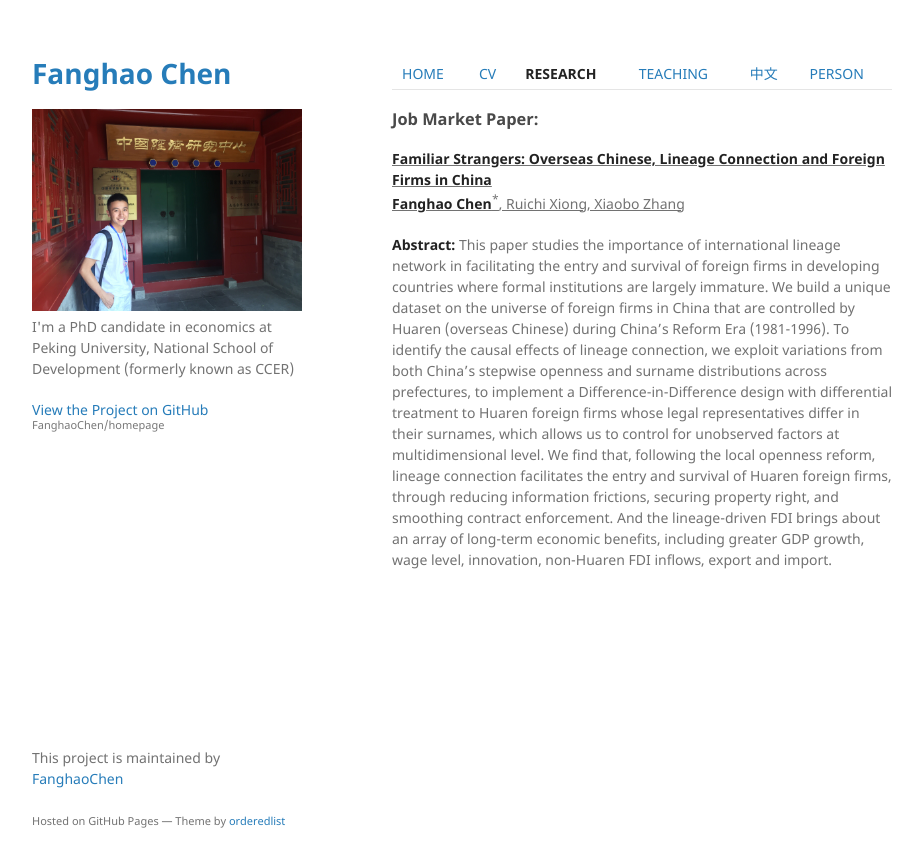
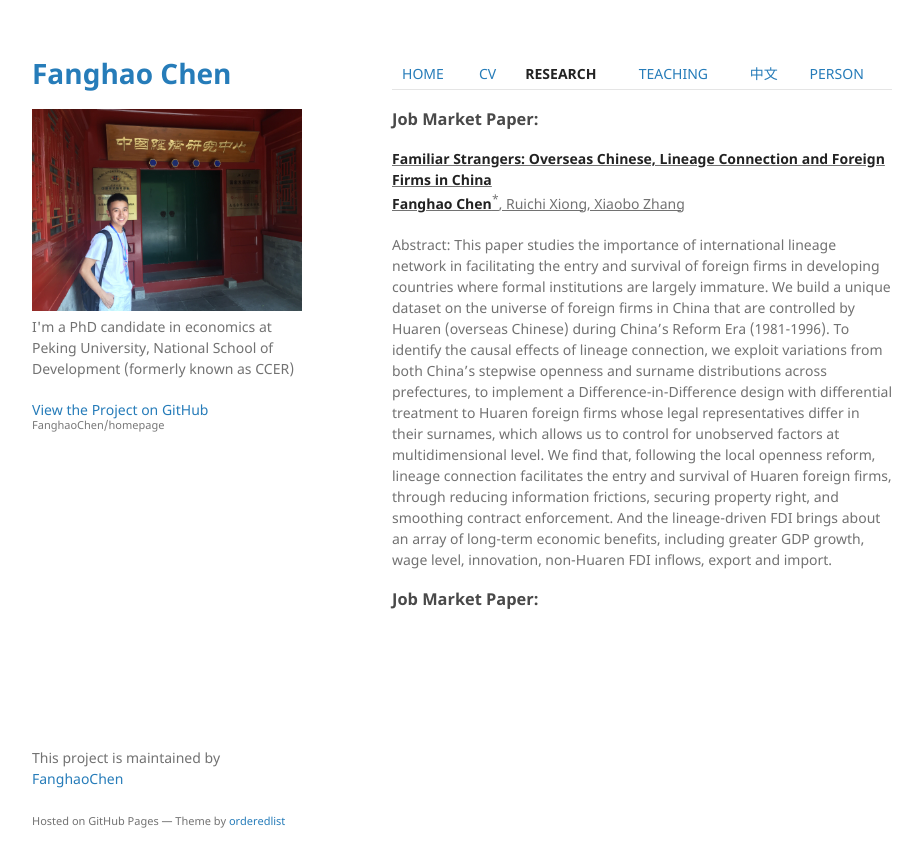
Before and after one commit to FanghaoChen/homepage, a Jekyll site: the page built from research.md, in a window 1280 px wide. Shown: the top 867 px of the page, without its empty margins (178-1100 px from the left). Built offline with Jekyll 4.4.1, drawn with Linux system fonts in a browser that asks for light colours.

Commit message:
Update research.md

```diff
--- a/research.md
+++ b/research.md
@@ -9,4 +9,6 @@ layout: default
 <ins>**Familiar Strangers: Overseas Chinese, Lineage Connection and Foreign Firms in China** <ins> <br/>
 **Fanghao Chen**<sup>*</sup>, Ruichi Xiong, Xiaobo Zhang
 
-**Abstract:** This paper studies the importance of international lineage network in facilitating the entry and survival of foreign firms in developing countries where formal institutions are largely immature. We build a unique dataset on the universe of foreign firms in China that are controlled by Huaren (overseas Chinese) during China’s Reform Era (1981-1996). To identify the causal effects of lineage connection, we exploit variations from both China’s stepwise openness and surname distributions across prefectures, to implement a Difference-in-Difference design with differential treatment to Huaren foreign firms whose legal representatives differ in their surnames, which allows us to control for unobserved factors at multidimensional level. We find that, following the local openness reform, lineage connection facilitates the entry and survival of Huaren foreign firms, through reducing information frictions, securing property right, and smoothing contract enforcement. And the lineage-driven FDI brings about an array of long-term economic benefits, including greater GDP growth, wage level, innovation, non-Huaren FDI inflows, export and import.
+Abstract: This paper studies the importance of international lineage network in facilitating the entry and survival of foreign firms in developing countries where formal institutions are largely immature. We build a unique dataset on the universe of foreign firms in China that are controlled by Huaren (overseas Chinese) during China’s Reform Era (1981-1996). To identify the causal effects of lineage connection, we exploit variations from both China’s stepwise openness and surname distributions across prefectures, to implement a Difference-in-Difference design with differential treatment to Huaren foreign firms whose legal representatives differ in their surnames, which allows us to control for unobserved factors at multidimensional level. We find that, following the local openness reform, lineage connection facilitates the entry and survival of Huaren foreign firms, through reducing information frictions, securing property right, and smoothing contract enforcement. And the lineage-driven FDI brings about an array of long-term economic benefits, including greater GDP growth, wage level, innovation, non-Huaren FDI inflows, export and import.
+
+### Job Market Paper:
```
